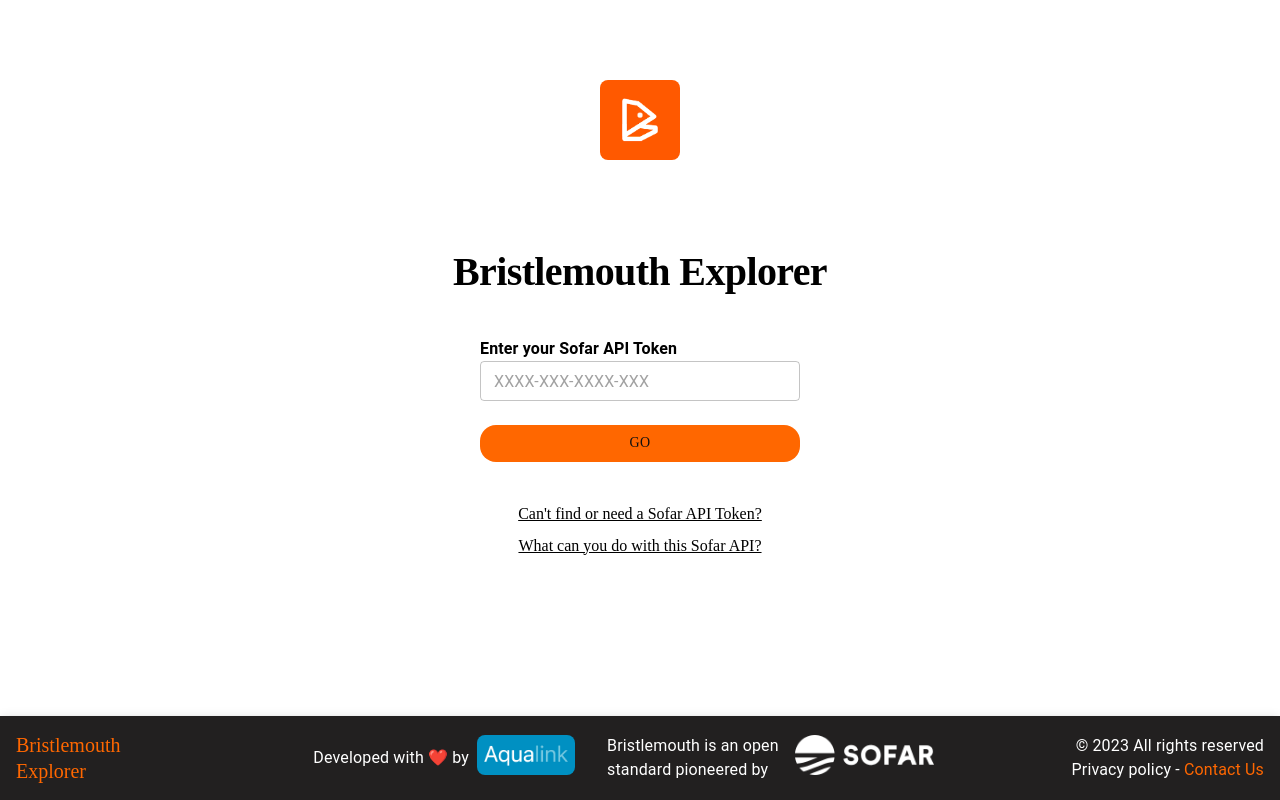
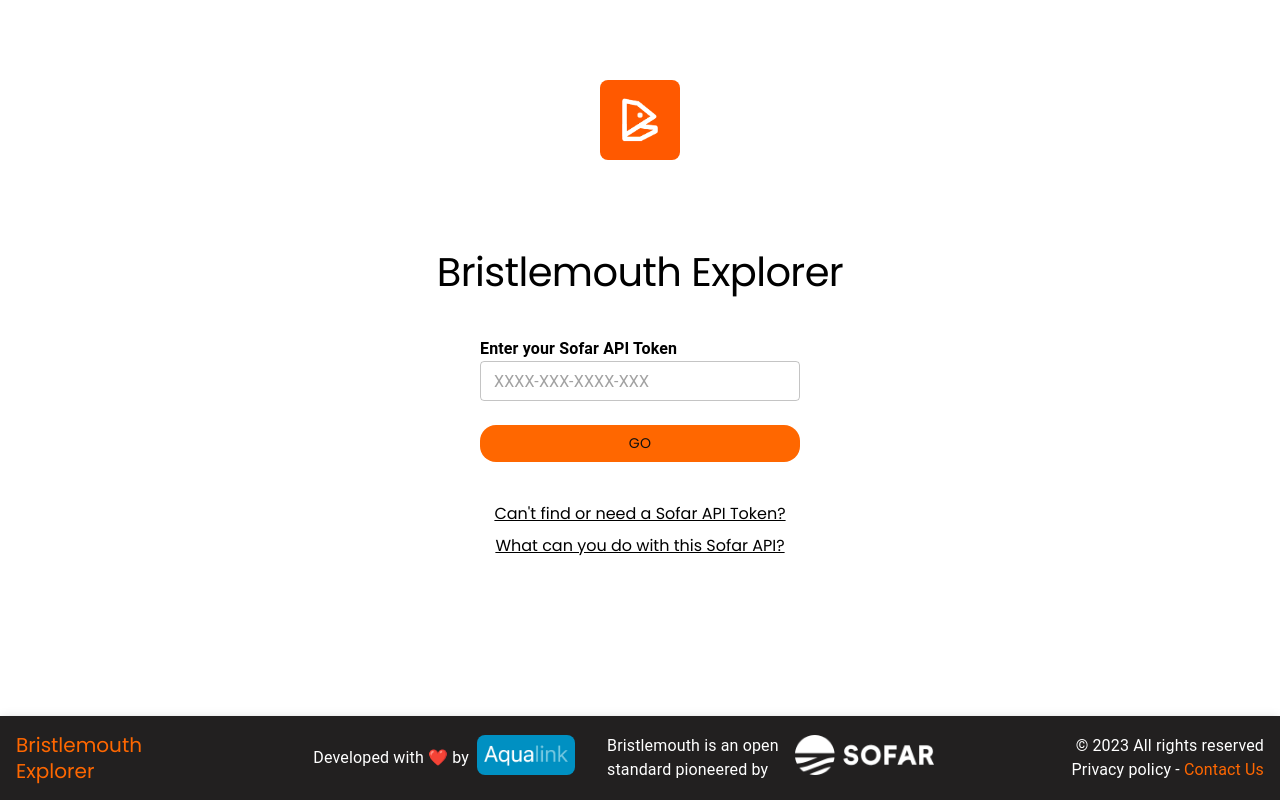
Before and after one commit to aqualinkorg/bristlemouth-explorer, a React (Vite) app: page / in a window 1280 px wide. Built offline with nearby package versions, Linux system fonts and the light colour scheme.

Commit message:
Update fonts

```diff
--- a/index.html
+++ b/index.html
@@ -3,6 +3,7 @@
   <head>
     <meta charset="UTF-8" />
     <link rel="icon" type="image/png" href="/bristlemouth-logo.png" />
+    <link href="https://fonts.googleapis.com/css2?family=Poppins&display=swap" rel="stylesheet">
     <meta name="viewport" content="width=device-width, initial-scale=1.0" />
     <title>Bristlemouth UI</title>
   </head>
--- a/src/index.css
+++ b/src/index.css
@@ -1,5 +1,5 @@
 :root {
-  font-family: Poppins;
+  font-family: 'Poppins', sans-serif;
   font-size: 16px;
   line-height: 24px;
   font-weight: 400;
--- a/src/layout/App/theme.ts
+++ b/src/layout/App/theme.ts
@@ -12,7 +12,7 @@ declare module '@mui/material/styles' {
 const themePrimaryColor = '#ff6700';
 const darkTextColor = '#101010';
 
-const fontFamily = 'Poppins';
+const fontFamily = `'Poppins', sans-serif`;
 
 const theme = createTheme({
   palette: {
```
